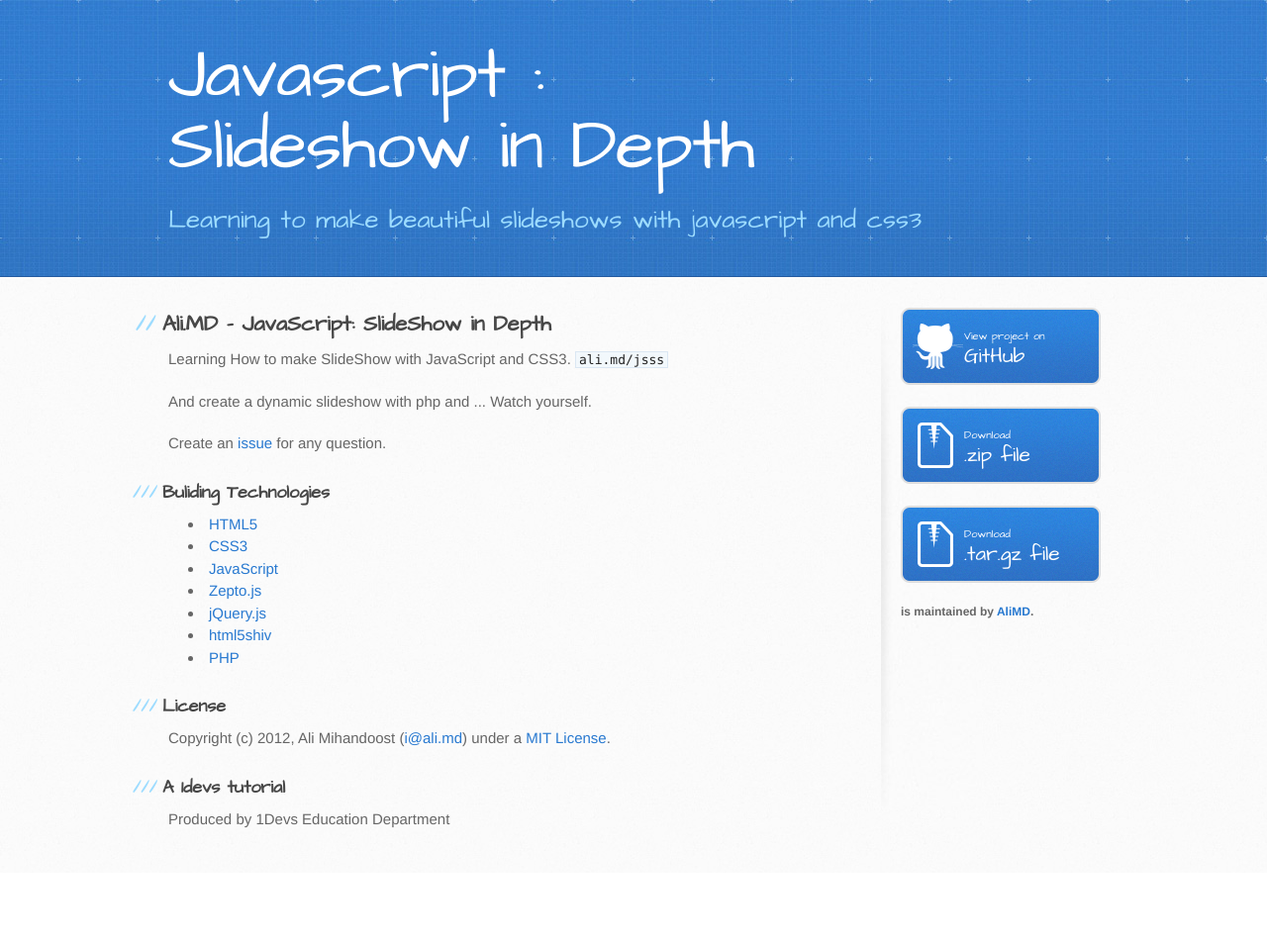
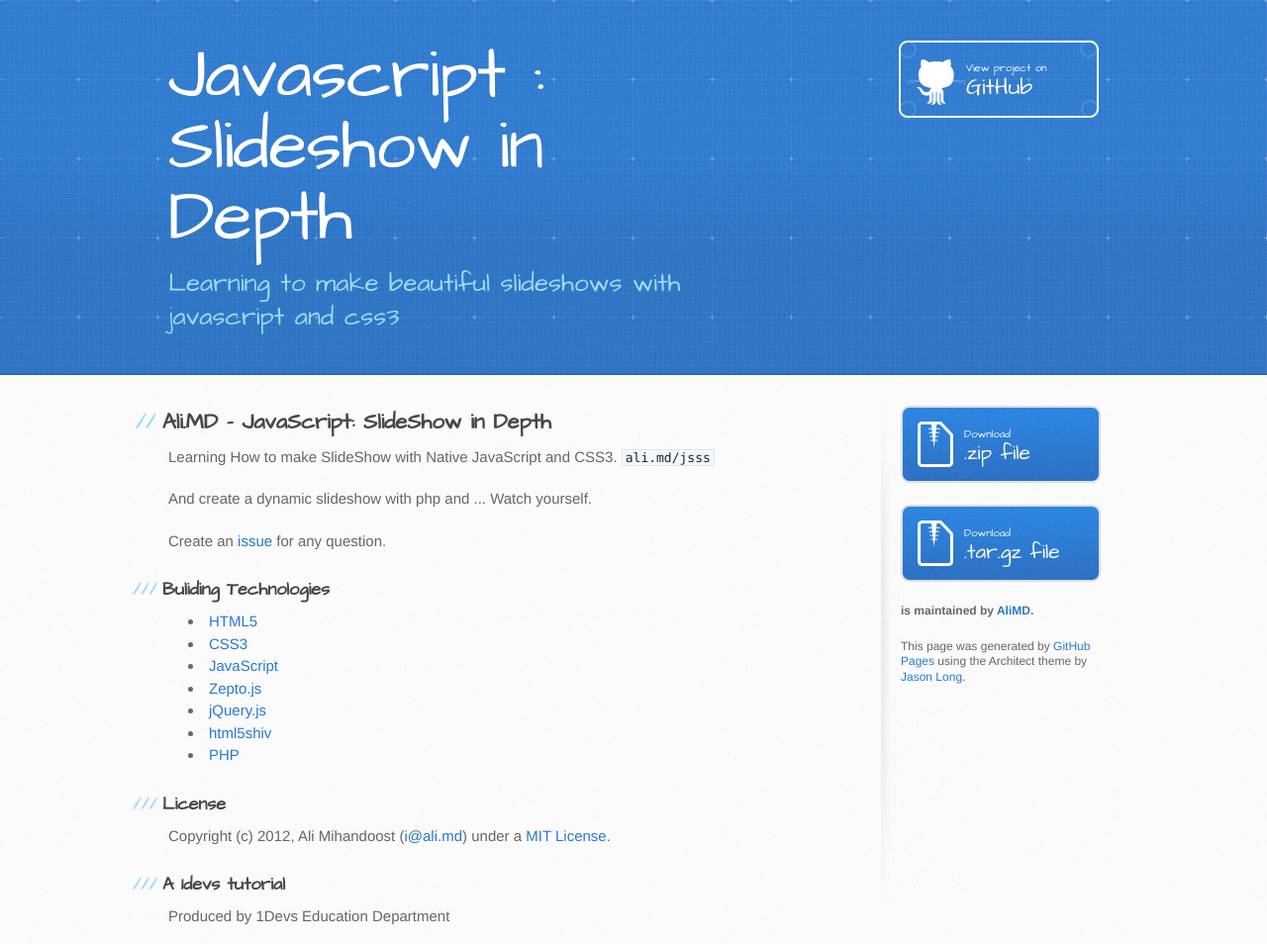
Before and after one commit to AliMD/JavaScript-SlideShow-in-Depth, a PHP site: page / in a window 1280 px wide. Shown: the top 954 px of the page at 99% size. Before the commit the page ends 837 px from the top, so only its background shows below. Run offline with PHP 8.4, Linux system fonts and the light colour scheme.

Commit message:
Create gh-pages branch via GitHub

```diff
--- a/index.html
+++ b/index.html
@@ -19,8 +19,9 @@
   <body>
     <header>
       <div class="inner">
-        <h1>Javascript : <br />Slideshow in Depth</h1>
+        <h1>Javascript : Slideshow in Depth</h1>
         <h2>Learning to make beautiful slideshows with javascript and css3</h2>
+        <a href="https://github.com/AliMD/JavaScript-SlideShow-in-Depth" class="button"><small>View project on</small>GitHub</a>
       </div>
     </header>
 
@@ -29,7 +30,7 @@
         <section id="main-content">
           <h2>Ali.MD - JavaScript: SlideShow in Depth</h2>
 
-<p>Learning How to make SlideShow with JavaScript and CSS3. <code>ali.md/jsss</code></p>
+<p>Learning How to make SlideShow with Native JavaScript and CSS3. <code>ali.md/jsss</code></p>
 
 <p>And create a dynamic slideshow with php and ... Watch yourself.</p>
 
@@ -55,10 +56,6 @@
         </section>
 
         <aside id="sidebar">
-          <a href="https://github.com/AliMD/JavaScript-SlideShow-in-Depth" class="button ghico">
-            <small>View project on</small>
-            GitHub
-          </a>
           <a href="https://github.com/AliMD/JavaScript-SlideShow-in-Depth/zipball/master" class="button">
             <small>Download</small>
             .zip file
@@ -67,9 +64,14 @@
             <small>Download</small>
             .tar.gz file
           </a>
+
           <p class="repo-owner"><a href="https://github.com/AliMD/JavaScript-SlideShow-in-Depth"></a> is maintained by <a href="https://github.com/AliMD">AliMD</a>.</p>
+
+          <p>This page was generated by <a href="pages.github.com">GitHub Pages</a> using the Architect theme by <a href="http://twitter.com/jasonlong">Jason Long</a>.</p>
         </aside>
       </div>
     </div>
+
+
   </body>
 </html>
--- a/params.json
+++ b/params.json
@@ -1 +1 @@
-{"tagline":"Learning to make beautiful slideshows with javascript and css3","note":"Don't delete this file! It's used internally to help with page regeneration.","google":"","body":"## Ali.MD - JavaScript: SlideShow in Depth\r\nLearning How to make SlideShow with Native JavaScript and CSS3. `ali.md/jsss`\r\n\r\nAnd create a dynamic slideshow with php and ... Watch yourself.\r\n\r\nCreate an [issue](https://github.com/AliMD/JavaScript-SlideShow-in-Depth/issues/new) for any question.\r\n\r\n### Buliding Technologies\r\n* [HTML5](http://ali.md/wiki/html5)\r\n* [CSS3](http://ali.md/css3ref)\r\n* [JavaScript](http://ali.md/wiki/javascript)\r\n* [Zepto.js](http://ali.md/zepto.js)\r\n* [jQuery.js](http://ali.md/jquery.js)\r\n* [html5shiv](http://ali.md/html5shiv)\r\n* [PHP](http://ali.md/php/)\r\n\r\n### License\r\nCopyright (c) 2012, Ali Mihandoost (i@ali.md) under a [MIT License](http://opensource.org/licenses/MIT).\r\n\r\n### A 1devs tutorial\r\nProduced by 1Devs Education Department\r\n","name":"Javascript : Slideshow in Depth"}
+{"note":"Don't delete this file! It's used internally to help with page regeneration.","tagline":"Learning to make beautiful slideshows with javascript and css3","body":"## Ali.MD - JavaScript: SlideShow in Depth\r\nLearning How to make SlideShow with Native JavaScript and CSS3. `ali.md/jsss`\r\n\r\nAnd create a dynamic slideshow with php and ... Watch yourself.\r\n\r\nCreate an [issue](https://github.com/AliMD/JavaScript-SlideShow-in-Depth/issues/new) for any question.\r\n\r\n### Buliding Technologies\r\n* [HTML5](http://ali.md/wiki/html5)\r\n* [CSS3](http://ali.md/css3ref)\r\n* [JavaScript](http://ali.md/wiki/javascript)\r\n* [Zepto.js](http://ali.md/zepto.js)\r\n* [jQuery.js](http://ali.md/jquery.js)\r\n* [html5shiv](http://ali.md/html5shiv)\r\n* [PHP](http://ali.md/php/)\r\n\r\n### License\r\nCopyright (c) 2012, Ali Mihandoost (i@ali.md) under a [MIT License](http://opensource.org/licenses/MIT).\r\n\r\n### A 1devs tutorial\r\nProduced by 1Devs Education Department\r\n","name":"Javascript : Slideshow in Depth","google":""}
--- a/stylesheets/stylesheet.css
+++ b/stylesheets/stylesheet.css
@@ -76,8 +76,8 @@ header h1 {
   font-size: 72px;
   color: #fff;
   line-height: 1;
-  margin-bottom: 0.3em;
-  /* width: 540px; */
+  margin-bottom: 0.2em;
+  width: 540px;
 }
 
 header h2 {
@@ -85,7 +85,7 @@ header h2 {
   color: #9ddcff;
   font-weight: normal;
   line-height: 1.3;
-  /* width: 540px; */
+  width: 540px;
   letter-spacing: 0;
 }
 
@@ -142,7 +142,6 @@ a.button small {
   display: block;
   font-size: 11px;
 }
-
 header a.button {
   position: absolute;
   right: 0;
@@ -157,9 +156,7 @@ aside a.button {
   margin-bottom: 20px;
   font-size: 21px;
 }
-aside a.ghico{
-  background: transparent url(../images/github-button2.png) 0 0 no-repeat;
-}
+
 code, pre {
   font-family: Monaco, "Bitstream Vera Sans Mono", "Lucida Console", Terminal, monospace;
   color: #222;
```
Also changed, not shown: images/github-button2.png (deleted).
